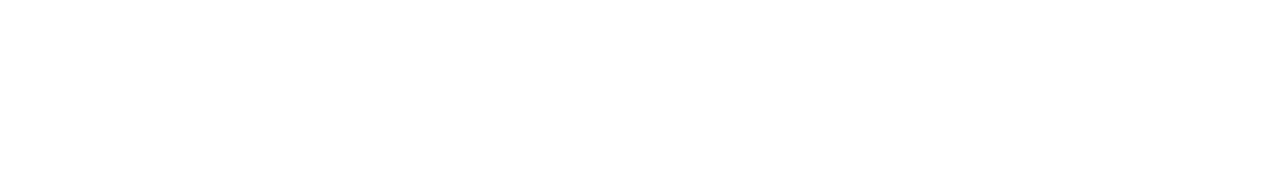
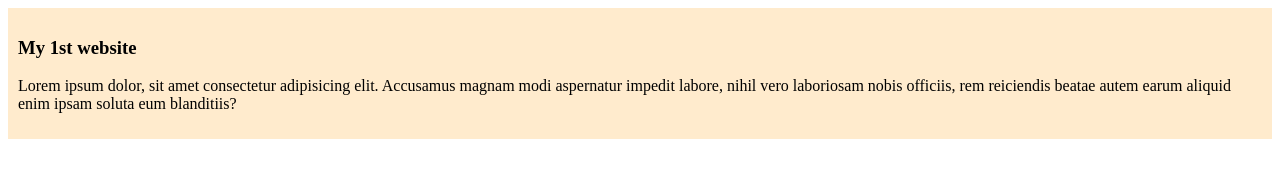
Before and after one commit to NasserAkash/my-simple-website, a plain HTML site: page index.html in a window 1280 px wide. Drawn offline with Linux system fonts and the light colour scheme.

Commit message:
added the first blog

```diff
--- a/index.html
+++ b/index.html
@@ -4,8 +4,14 @@
     <meta charset="UTF-8">
     <meta name="viewport" content="width=device-width, initial-scale=1.0">
     <title>My Simple Website</title>
+    <link rel="stylesheet" href="styles/blog.css">
 </head>
 <body>
+    <div>
+        <h3> My 1st website</h3>
+        <p>Lorem ipsum dolor, sit amet consectetur adipisicing elit. Accusamus magnam modi aspernatur impedit labore, nihil vero laboriosam nobis officiis, rem reiciendis beatae autem earum aliquid enim ipsam soluta eum blanditiis?
+        </p>
+    </div>
 
 </body>
 </html>
--- /dev/null
+++ b/styles/blog.css
@@ -0,0 +1,2 @@
+div{background-color: blanchedalmond;
+padding: 10px;}
```
